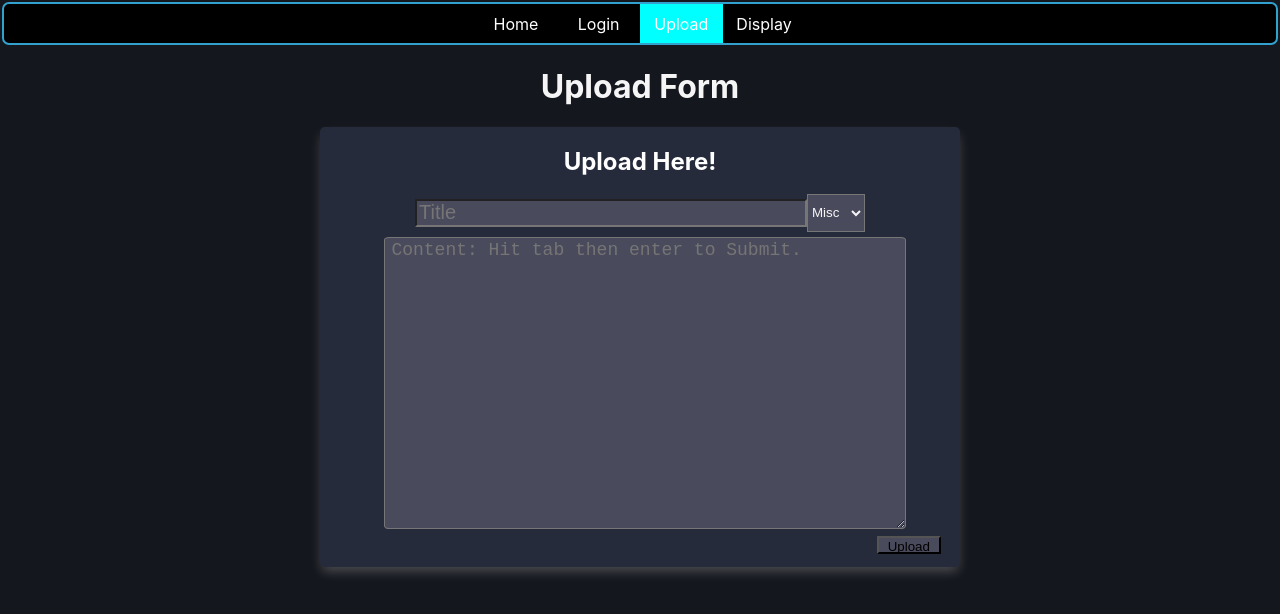
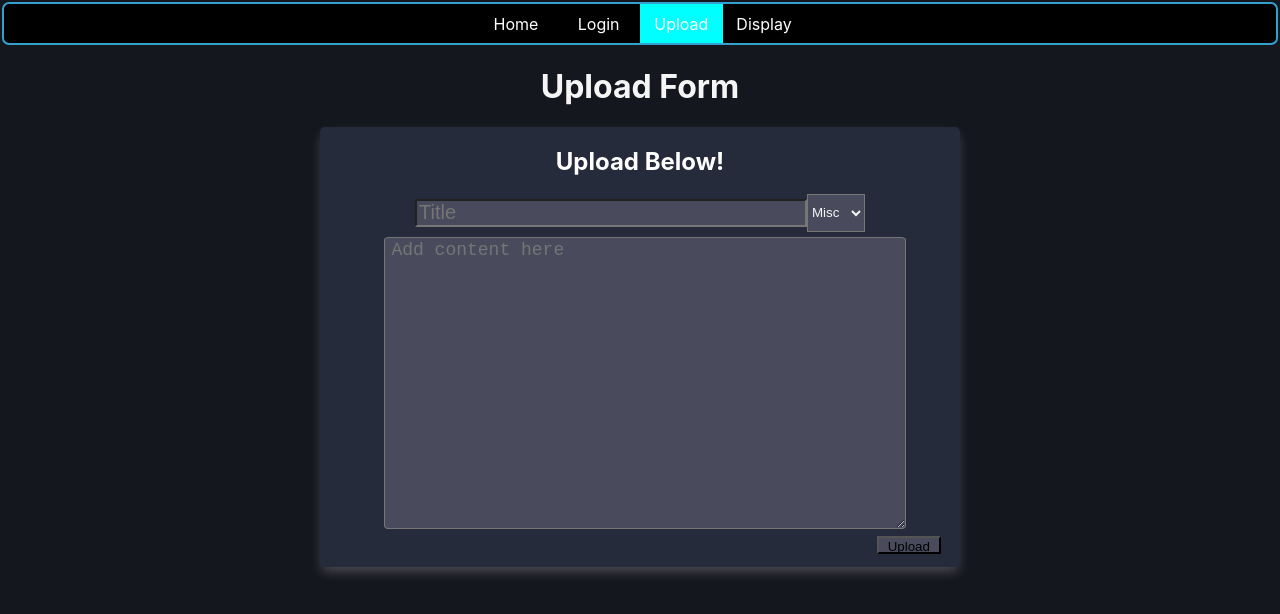
Before and after one commit to nwillis8724/phase-2-final-project, a React (Create React App) app: page /uploadform in a window 1280 px wide. Shown: the top 614 px of the page. Built offline with nearby package versions, Linux system fonts and the light colour scheme; no server answers.

Commit message:
removed unused code

```diff
--- a/src/components/DisplayPage.js
+++ b/src/components/DisplayPage.js
@@ -1,5 +1,4 @@
-import { upload } from "@testing-library/user-event/dist/upload"
-import React, { useEffect, useState } from "react"
+import React from "react"
 
 
 function DisplayPage({uploads, onDeleteUpload, updateLikes, filterValue, handleChange}){
--- a/src/components/Login.js
+++ b/src/components/Login.js
@@ -1,4 +1,4 @@
-import React, { useEffect, useState } from "react"
+import React from "react"
 import { useHistory } from "react-router-dom";
 
 
--- a/src/components/SignOut.js
+++ b/src/components/SignOut.js
@@ -1,5 +1,4 @@
-import React, { useEffect, useState } from "react"
-import { useHistory } from "react-router-dom";
+import React from "react"
 
     function SignOut({handleSignOut}){
         return (
--- a/src/components/UploadForm.js
+++ b/src/components/UploadForm.js
@@ -1,4 +1,4 @@
-import React, { useEffect, useState } from "react"
+import React, { useState } from "react"
 import { useHistory } from "react-router-dom";
 
 function UploadForm({ currentUser, onAddUpload}){
@@ -29,7 +29,6 @@ function UploadForm({ currentUser, onAddUpload}){
         .then((r) => r.json())
         .then((newUpload) => onAddUpload(newUpload))
 
-        //reset inputs to blank after submit
         document.getElementById("title_input").value = ""
         document.getElementById("content_input").value = ""
 
@@ -45,7 +44,7 @@ function UploadForm({ currentUser, onAddUpload}){
           <h1>Upload Form</h1>
             <div>
                 <form onSubmit={handleSubmit} id="upload_form">
-                    <h2>Upload Here!</h2>
+                    <h2>Upload Below!</h2>
                     <input id="title_input" placeholder="Title" onChange={(e) => setNewTitle(e.target.value)}></input>
                     <select class="dropdown_select" value={dropValue} onChange={(e) => handleChange(e)}>
                         <option>Misc</option>
@@ -54,7 +53,7 @@ function UploadForm({ currentUser, onAddUpload}){
                         <option>Code</option>
                         <option>To-Do</option>
                     </select>
-                    <textarea id="content_input" placeholder="Content: Hit tab then enter to Submit." onChange={(e) => setNewContent(e.target.value)}></textarea>
+                    <textarea id="content_input" placeholder="Add content here" onChange={(e) => setNewContent(e.target.value)}></textarea>
                     <input id="submit_upload" type="submit" value="Upload"></input>
                 </form>
             </div>
```
